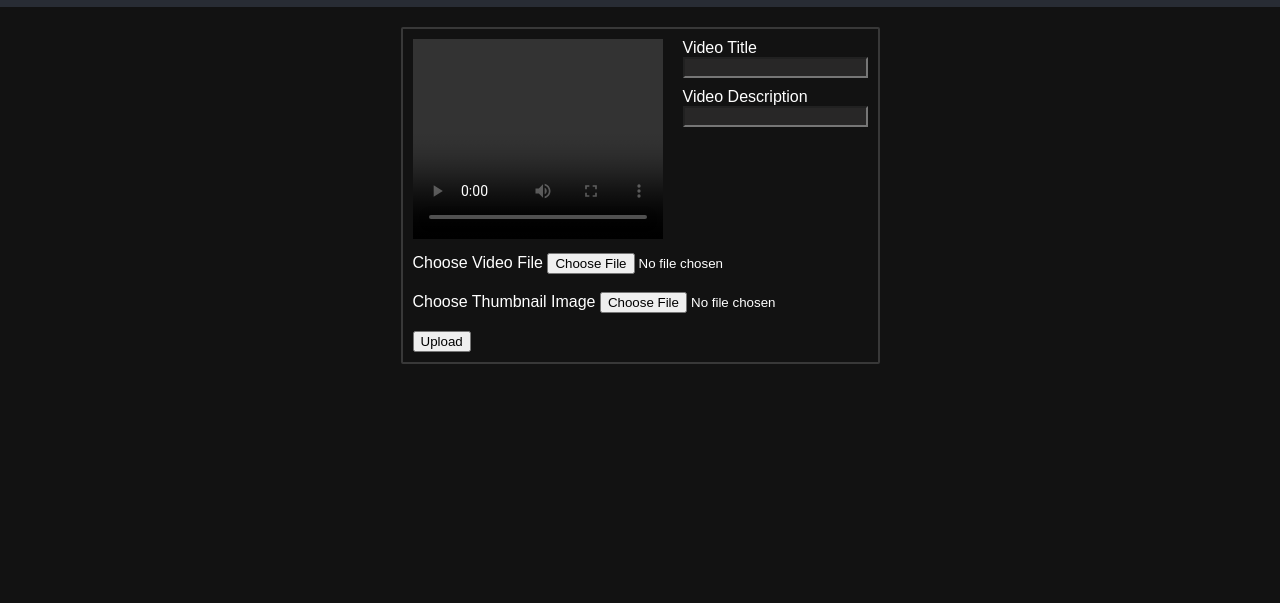
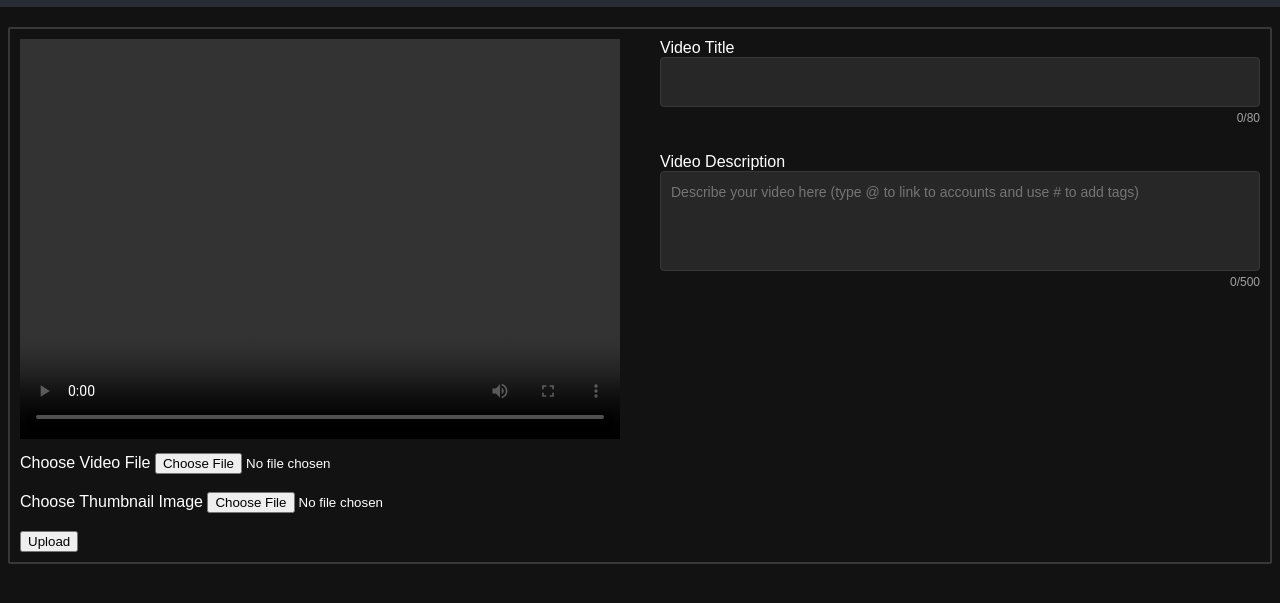
Before and after one commit to K1-03/CS375-Project, a website: page Current/public/html/upload.html in a window 1280 px wide. Shown: the part 57-660 px from the top of the page. Drawn offline with Linux system fonts and the light colour scheme.

Commit message:
Added tag functionality and made many UI changes.

```diff
--- a/Current/public/css/upload.css
+++ b/Current/public/css/upload.css
@@ -40,10 +40,13 @@ header {
     border: 2px solid rgb(56, 56, 56);
     border-radius: 2px; padding: 10px;
     margin-top: 20px;
+    align-items: left;
 }
 
 #video-preview {
-    display: flex; align-items: flex-start;
+    display: flex;
+    align-items: flex-start;
+    justify-content: space-between;
 }
 
 #video-player {
@@ -51,13 +54,38 @@ header {
 }
 
 input[type="text"]{
-    background-color: rgb(40, 39, 39); color: white; margin-bottom: 10px;
+    background-color: rgb(40, 39, 39); color: white; margin-bottom: 10px; margin-right: 0px;
 }
 
 #video-info{
     margin-bottom: 10px;
+    margin-left: 20px;
 }
 
 #upload-form{
     margin-top: 10px;
 }
+
+textarea {
+    width: 600px;
+    background-color: rgb(40, 39, 39);
+    color: white;
+    margin-bottom: 10px;
+    padding: 10px;
+    resize: none; /* Prevent resizing */
+    font-family: Arial, sans-serif;
+    font-size: 14px;
+    line-height: 1.5;
+    border: 1px solid rgb(56, 56, 56);
+    border-radius: 4px;
+    box-sizing: border-box;
+    cursor: text;
+}
+
+.char-counter {
+    text-align: right;
+    font-size: 12px;
+    color: #a1a1a1;
+    margin-top: -10px;
+    margin-bottom: 10px;
+}
--- a/Current/public/html/upload.html
+++ b/Current/public/html/upload.html
@@ -19,16 +19,19 @@
     <div id="main">
         <div id="video-preview">
             <div id="video-player">
-                <video width="250" height="200" id="video" controls>
+                <video width="600" height="400" id="video" controls>
                 </video>
             </div>
             <form>
                 <div id="video-info">
                     <label for="title">Video Title</label><br>
-                    <input type="text" id="title-input" name="title">
+                    <textarea id="title-input" name="title" maxlength="80" style="height: 50px;"></textarea>
+                    <div id="title-counter" class="char-counter">0/80</div>
                     <br>
                     <label for="description">Video Description</label><br>
-                    <input type="text" id="description-input" name="description">
+                    <textarea id="description-input" name="description" maxlength="500"
+                    placeholder="Describe your video here (type @ to link to accounts and use # to add tags)" style="height: 100px"></textarea>
+                    <div id="description-counter" class="char-counter">0/500</div>
                 </div>
             </form>
         </div>
--- a/Current/public/javascript/upload.js
+++ b/Current/public/javascript/upload.js
@@ -1,4 +1,14 @@
 let video = document.getElementById("choose-video");
+
+document.getElementById('title-input').addEventListener('input', function() {
+    let titleLength = this.value.length;
+    document.getElementById('title-counter').innerText = `${titleLength}/80`;
+});
+
+document.getElementById('description-input').addEventListener('input', function() {
+    let descriptionLength = this.value.length;
+    document.getElementById('description-counter').innerText = `${descriptionLength}/500`;
+});
 
 video.addEventListener("change", () => {
     let videoPlayer = document.getElementById("video");
```
Also changed, not shown: Current/server.js (+8 -1 lines).
